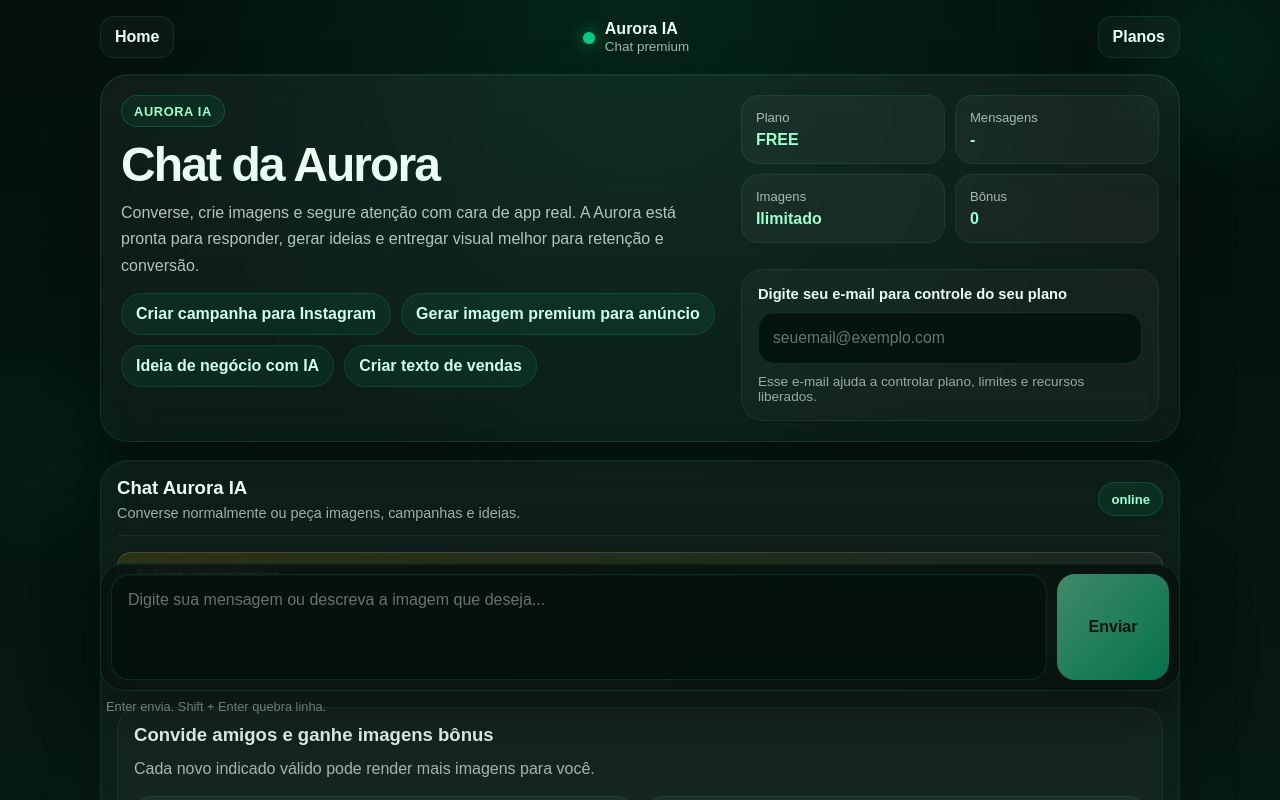
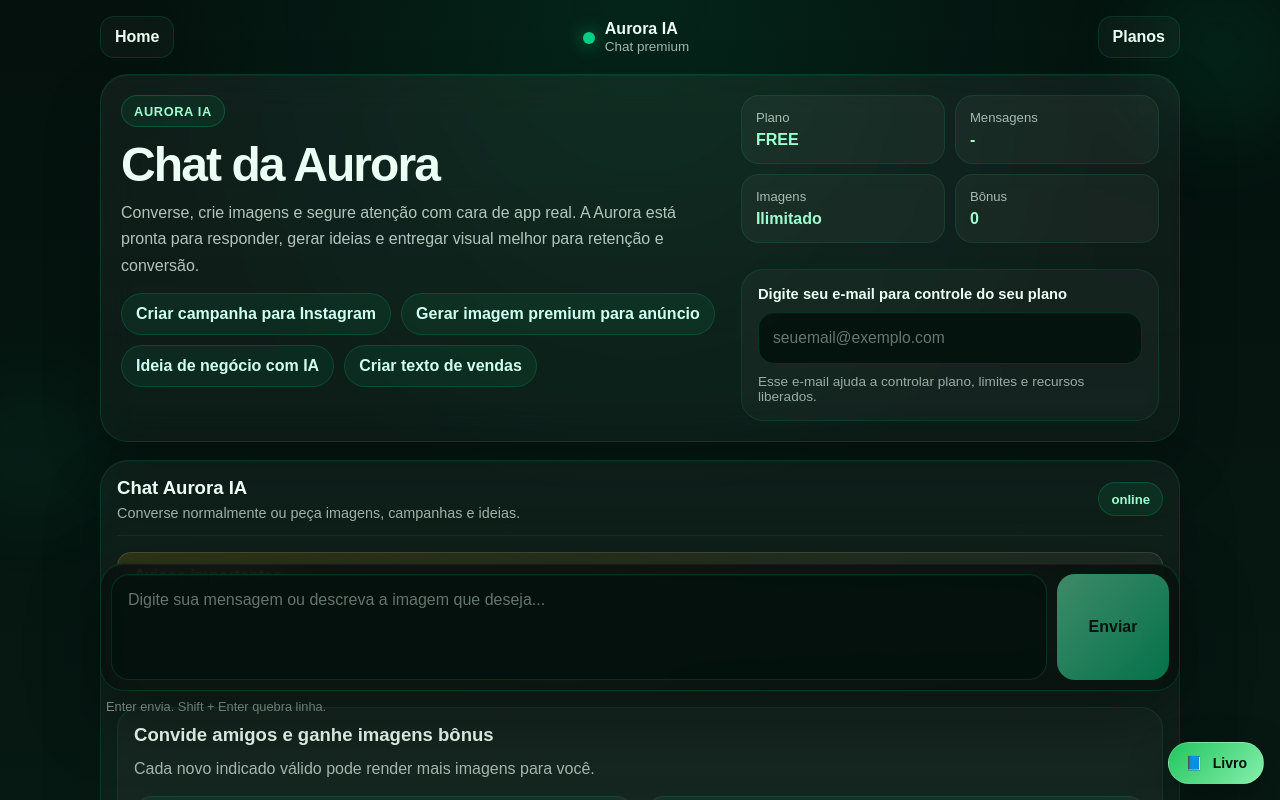
Before and after one commit to ricardogrupoexecutivo1-cpu/ricardo-ia-oficial, a Next.js app: page /chat in a window 1280 px wide. Shown: the top 800 px of the page. Built offline with nearby package versions, Linux system fonts and the light colour scheme.

Commit message:
fix: recolocar acesso global ao livro

```diff
--- a/app/layout.tsx
+++ b/app/layout.tsx
@@ -1,4 +1,5 @@
 import type { Metadata } from "next";
+import Link from "next/link";
 import "./globals.css";
 import AuroraClientBoot from "../components/AuroraClientBoot";
 
@@ -15,8 +16,34 @@ export default function RootLayout({
 }>) {
   return (
     <html lang="pt-BR" suppressHydrationWarning>
-      <body suppressHydrationWarning>
+      <body suppressHydrationWarning style={{ margin: 0 }}>
         <AuroraClientBoot />
+
+        <Link
+          href="/livro"
+          style={{
+            position: "fixed",
+            right: 16,
+            bottom: 16,
+            zIndex: 9999,
+            display: "inline-flex",
+            alignItems: "center",
+            gap: 10,
+            padding: "12px 16px",
+            borderRadius: 999,
+            textDecoration: "none",
+            fontWeight: 800,
+            fontSize: 14,
+            color: "#04110a",
+            background: "linear-gradient(135deg, #22c55e, #86efac)",
+            boxShadow: "0 16px 40px rgba(0,0,0,0.35)",
+            border: "1px solid rgba(255,255,255,0.18)",
+          }}
+        >
+          <span aria-hidden="true">📘</span>
+          <span>Livro</span>
+        </Link>
+
         {children}
       </body>
     </html>
```
